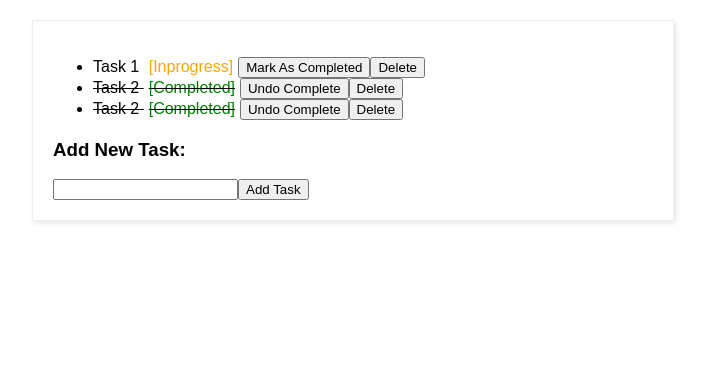
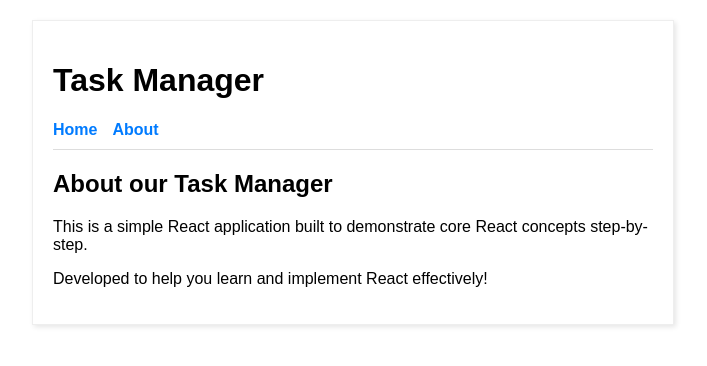
Before and after one commit to sathishsk25/try_react, a React (Vite) app: page /about in a window 1280 px wide. Shown: the top 366 px of the page, without its empty margins (287-994 px from the left). Built offline with nearby package versions, Linux system fonts and the light colour scheme.

Commit message:
Implemented Router

```diff
--- a/package.json
+++ b/package.json
@@ -11,7 +11,8 @@
   },
   "dependencies": {
     "react": "^19.1.0",
-    "react-dom": "^19.1.0"
+    "react-dom": "^19.1.0",
+    "react-router-dom": "^7.6.1"
   },
   "devDependencies": {
     "@eslint/js": "^9.25.0",
--- /dev/null
+++ b/src/AboutPage.jsx
@@ -0,0 +1,11 @@
+function AboutPage() {
+    return(
+        <div>
+            <h2>About our Task Manager</h2>
+            <p>This is a simple React application built to demonstrate core React concepts step-by-step.</p>
+            <p>Developed to help you learn and implement React effectively!</p>
+        </div>
+    )
+}
+
+export default AboutPage;
--- a/src/App.jsx
+++ b/src/App.jsx
@@ -1,14 +1,18 @@
 import './App.css'
 import TaskList from './components/TaskList'
 import TaskForm from './components/TaskForm'
+import AboutPage from './AboutPage'
 import { useEffect } from 'react'
 import { TaskProvider, useTask } from './TaskContext'
+import { BrowserRouter, Link, Routes, Route } from 'react-router-dom'
 
 function App() {
   return (
-    <TaskProvider>
-      <TaskAppContent />
-    </TaskProvider>
+    <BrowserRouter>
+      <TaskProvider>
+        <TaskAppContent />
+      </TaskProvider>
+    </BrowserRouter>
   )
 }
 
@@ -23,8 +27,24 @@ function TaskAppContent() {
 
   return (
     <div style={{ fontFamily: 'Arial, sans-serif', maxWidth: '600px', margin: '20px auto', padding: '20px', border: '1px solid #eee', boxShadow: '2px 2px 5px rgba(0,0,0,0.1)' }}>
-      <TaskList />
-      <TaskForm />
+      <h1>Task Manager</h1>
+
+      <nav style={{ marginBottom: '20px', borderBottom: '1px solid #ddd', paddingBottom: '10px' }}>
+        <Link to="/" style={{ marginRight: '15px', textDecoration: 'none', color: '#007bff', fontWeight: 'bold' }}>Home</Link>
+        <Link to="/about" style={{ textDecoration: 'none', color: '#007bff', fontWeight: 'bold' }}>About</Link>
+      </nav>
+
+      <Routes>
+        <Route path="/" element= {
+          <>
+            <TaskList />
+            <TaskForm />
+          </>
+        }/>
+        <Route path='/about' element={<AboutPage />} />
+      </Routes>
+
+
     </div>
   );
 }
```
Also changed, not shown: 1 other file (tests, documents, lock files or other folders).
